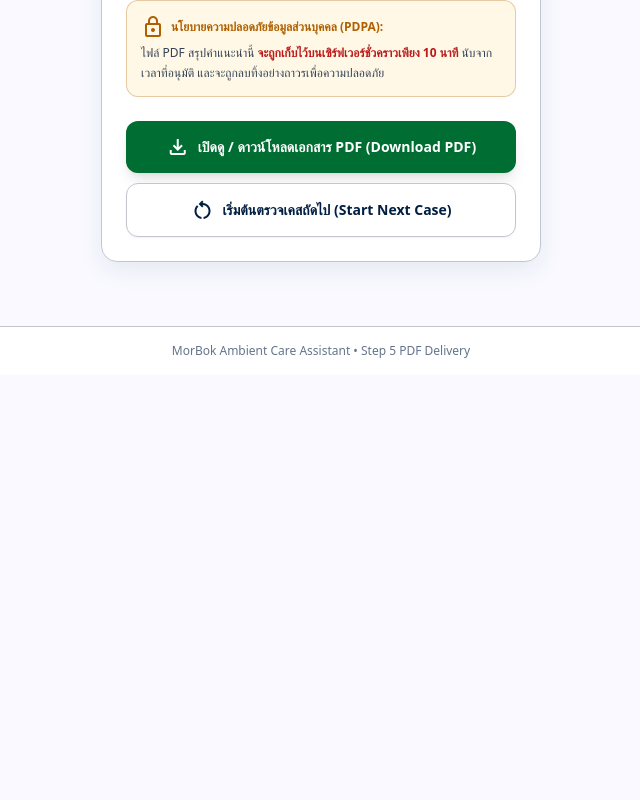
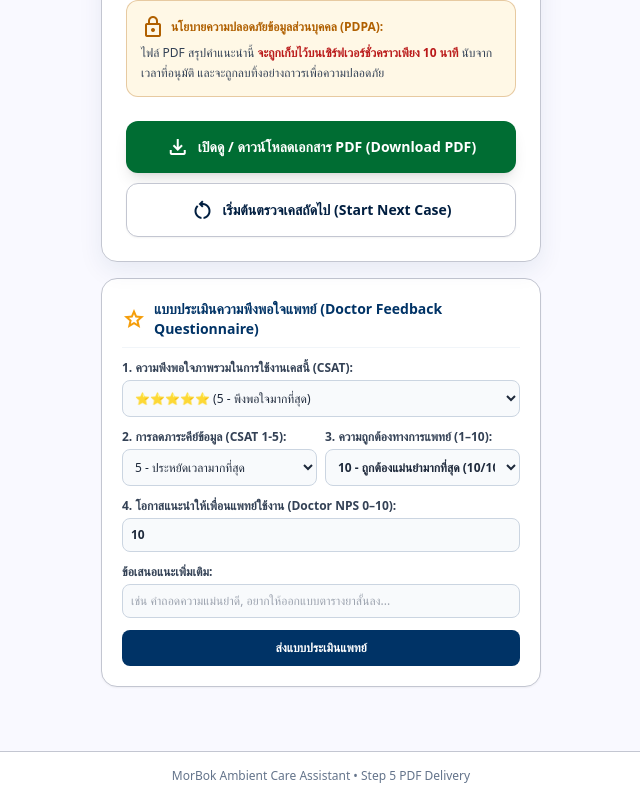
Before and after one commit to bossktt/MorBokAI-Ambient_patient_advice, a Next.js app in the folder frontend/: page /doctor/encounter/1/pdf in a window 1280 px wide. Shown: the part 594-1394 px from the top of the page, without its empty margins (319-959 px from the left). Before the commit the page ends 969 px from the top, so only its background shows below. Built offline with nearby package versions, Linux system fonts and the light colour scheme; no server answers.

Commit message:
feat: restore doctor feedback questionnaire on Screen 5 with Clinical Accuracy (1-10) and Doctor NPS (0-10)

```diff
--- a/frontend/src/app/doctor/encounter/[id]/pdf/page.tsx
+++ b/frontend/src/app/doctor/encounter/[id]/pdf/page.tsx
@@ -186,6 +186,9 @@ export default function PDFDownloadPage({ params }: { params: Promise<{ id: stri
 
         </div>
 
+        {/* Doctor Quick Evaluation Card (Step 3: Questionnaire after Screen 5) */}
+        <DoctorQuickFeedbackCard encounterId={encounterId} doctorLicense={doctorInfo?.license_no} />
+
       </main>
 
       {/* Footer */}
@@ -195,3 +198,166 @@ export default function PDFDownloadPage({ params }: { params: Promise<{ id: stri
     </div>
   );
 }
+
+function DoctorQuickFeedbackCard({ encounterId, doctorLicense }: { encounterId: string; doctorLicense?: string }) {
+  const [csat, setCsat] = useState(5);
+  const [workloadReduction, setWorkloadReduction] = useState(5);
+  const [clinicalAccuracy, setClinicalAccuracy] = useState(10); // 1-10 Scale
+  const [nps, setNps] = useState(10); // 0-10 Scale
+  const [comments, setComments] = useState('');
+  const [submitted, setSubmitted] = useState(false);
+  const [submitting, setSubmitting] = useState(false);
+
+  // Background telemetry: auto-read from localStorage
+  const [metrics, setMetrics] = useState<any>({});
+
+  useEffect(() => {
+    if (typeof window !== 'undefined') {
+      const savedMetrics = localStorage.getItem(`morbok_telemetry_${encounterId}_metrics`);
+      if (savedMetrics) {
+        try {
+          setMetrics(JSON.parse(savedMetrics));
+        } catch (e) {}
+      }
+    }
+  }, [encounterId]);
+
+  const handleSubmit = async (e: React.FormEvent) => {
+    e.preventDefault();
+    setSubmitting(true);
+
+    const payload = {
+      role: 'DOCTOR',
+      encounter_id: encounterId,
+      doctor_license: doctorLicense || 'N/A',
+      overall_satisfaction_csat: Number(csat),
+      workload_reduction_satisfaction: Number(workloadReduction),
+      clinical_accuracy_rating: Number(clinicalAccuracy), // 1-10 scale
+      doctor_nps_score: Number(nps), // 0-10 scale
+      time_to_clinical_llm_sec: metrics.time_to_clinical_llm_sec || null,
+      time_llm_to_final_doctor_edit_sec: metrics.time_llm_to_final_doctor_edit_sec || null,
+      manual_edit_count: metrics.manual_edit_count || 0,
+      llm_draft_word_count: metrics.llm_draft_word_count || 0,
+      final_doctor_word_count: metrics.final_doctor_word_count || 0,
+      word_count_diff: metrics.word_count_diff || 0,
+      comments: comments
+    };
+
+    try {
+      const res = await fetch(`${API_BASE}/api/v1/telemetry/record`, {
+        method: 'POST',
+        headers: { 'Content-Type': 'application/json' },
+        body: JSON.stringify(payload)
+      });
+      if (res.ok) {
+        setSubmitted(true);
+      }
+    } catch (err) {
+      console.error(err);
+    } finally {
+      setSubmitting(false);
+    }
+  };
+
+  if (submitted) {
+    return (
+      <div className="w-full bg-[#f0fdf4] border border-[#bbf7d0] rounded-2xl p-4 text-center mt-4 space-y-1">
+        <div className="text-emerald-700 font-bold text-sm">✅ บันทึกแบบประเมินความพึงพอใจแพทย์เรียบร้อยแล้ว</div>
+        <p className="text-xs text-slate-500">ขอบคุณสำหรับข้อเสนอแนะในการพัฒนา MorBok AI</p>
+      </div>
+    );
+  }
+
+  return (
+    <div className="w-full bg-white border border-[#c3c6d1] rounded-2xl p-5 mt-4 space-y-3 shadow-sm text-left">
+      <div className="flex items-center gap-2 text-[#003366] font-extrabold text-sm border-b border-slate-100 pb-2">
+        <span className="material-symbols-outlined text-lg text-amber-500">star</span>
+        <span>แบบประเมินความพึงพอใจแพทย์ (Doctor Feedback Questionnaire)</span>
+      </div>
+
+      <form onSubmit={handleSubmit} className="space-y-3 text-xs">
+        <div>
+          <label className="font-bold text-slate-700 block mb-1">1. ความพึงพอใจภาพรวมในการใช้งานเคสนี้ (CSAT):</label>
+          <select
+            value={csat}
+            onChange={(e) => setCsat(Number(e.target.value))}
+            className="w-full bg-slate-50 border border-slate-300 rounded-lg p-2 text-slate-800"
+          >
+            <option value={5}>⭐️⭐️⭐️⭐️⭐️ (5 - พึงพอใจมากที่สุด)</option>
+            <option value={4}>⭐️⭐️⭐️⭐️ (4 - พึงพอใจมาก)</option>
+            <option value={3}>⭐️⭐️⭐️ (3 - ปานกลาง)</option>
+            <option value={2}>⭐️⭐️ (2 - ควรปรับปรุง)</option>
+            <option value={1}>⭐️ (1 - ไม่พึงพอใจ)</option>
+          </select>
+        </div>
+
+        <div className="grid grid-cols-2 gap-2">
+          <div>
+            <label className="font-bold text-slate-700 block mb-1">2. การลดภาระคีย์ข้อมูล (CSAT 1-5):</label>
+            <select
+              value={workloadReduction}
+              onChange={(e) => setWorkloadReduction(Number(e.target.value))}
+              className="w-full bg-slate-50 border border-slate-300 rounded-lg p-2 text-slate-800"
+            >
+              <option value={5}>5 - ประหยัดเวลามากที่สุด</option>
+              <option value={4}>4 - ประหยัดเวลาได้พอสมควร</option>
+              <option value={3}>3 - ปานกลาง</option>
+              <option value={2}>2 - ช่วยได้น้อย</option>
+              <option value={1}>1 - ไม่ช่วย</option>
+            </select>
+          </div>
+          <div>
+            <label className="font-bold text-slate-700 block mb-1">3. ความถูกต้องทางการแพทย์ (1–10):</label>
+            <select
+              value={clinicalAccuracy}
+              onChange={(e) => setClinicalAccuracy(Number(e.target.value))}
+              className="w-full bg-slate-50 border border-slate-300 rounded-lg p-2 text-slate-800 font-semibold"
+            >
+              <option value={10}>10 - ถูกต้องแม่นยำมากที่สุด (10/10)</option>
+              <option value={9}>9 - แม่นยำดีเยี่ยม (9/10)</option>
+              <option value={8}>8 - แม่นยำดีมาก (8/10)</option>
+              <option value={7}>7 - ดีพอใช้ (7/10)</option>
+              <option value={6}>6 - ปานกลาง (6/10)</option>
+              <option value={5}>5 - พอใช้ (5/10)</option>
+              <option value={4}>4 - มีข้อผิดพลาดเล็กน้อย (4/10)</option>
+              <option value={3}>3 - ควรปรับปรุง (3/10)</option>
+              <option value={2}>2 - มีข้อผิดพลาดมาก (2/10)</option>
+              <option value={1}>1 - ไม่แม่นยำ (1/10)</option>
+            </select>
+          </div>
+        </div>
+
+        <div>
+          <label className="font-bold text-slate-700 block mb-1">4. โอกาสแนะนำให้เพื่อนแพทย์ใช้งาน (Doctor NPS 0–10):</label>
+          <input
+            type="number"
+            min="0"
+            max="10"
+            value={nps}
+            onChange={(e) => setNps(Number(e.target.value))}
+            className="w-full bg-slate-50 border border-slate-300 rounded-lg p-2 text-slate-800 font-bold"
+          />
+        </div>
+
+        <div>
+          <label className="font-bold text-slate-700 block mb-1">ข้อเสนอแนะเพิ่มเติม:</label>
+          <input
+            type="text"
+            value={comments}
+            onChange={(e) => setComments(e.target.value)}
+            placeholder="เช่น คำถอดความแม่นยำดี, อยากให้ออกแบบตารางยาสั้นลง..."
+            className="w-full bg-slate-50 border border-slate-300 rounded-lg p-2 text-slate-800"
+          />
+        </div>
+
+        <button
+          type="submit"
+          disabled={submitting}
+          className="w-full py-2.5 bg-[#003366] hover:bg-[#002244] text-white font-bold rounded-lg transition text-xs shadow-xs"
+        >
+          {submitting ? 'กำลังส่ง...' : 'ส่งแบบประเมินแพทย์'}
+        </button>
+      </form>
+    </div>
+  );
+}
```
